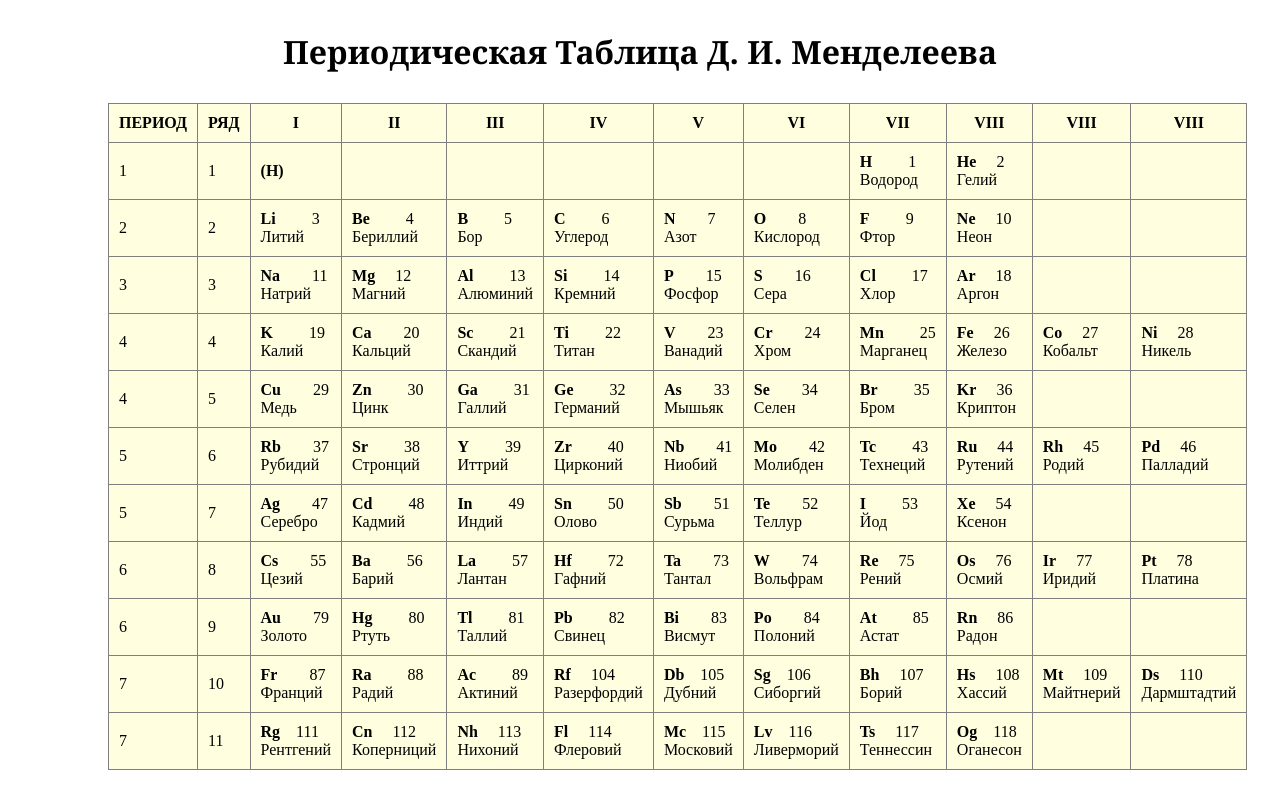
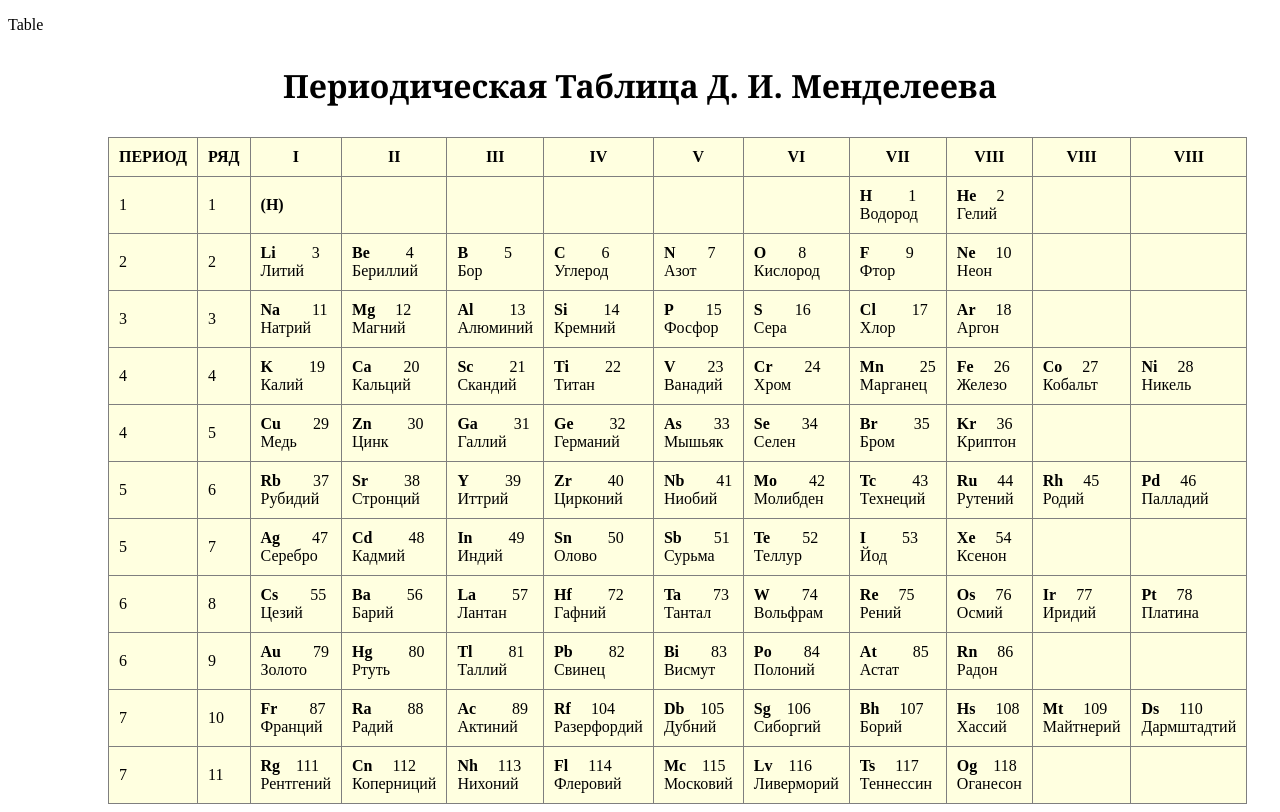
Before and after one commit to Barlady/Table-Elements, a plain HTML site: page index.html in a window 1280 px wide. Drawn offline with Linux system fonts and the light colour scheme.

Commit message:
Add paragrath

```diff
--- a/index.html
+++ b/index.html
@@ -9,7 +9,7 @@
 </head>
 
 <body>
-
+<p>Table</p>
     <script src="GridView.js"></script>
     <script src="script.js"></script>
 </body>
```
